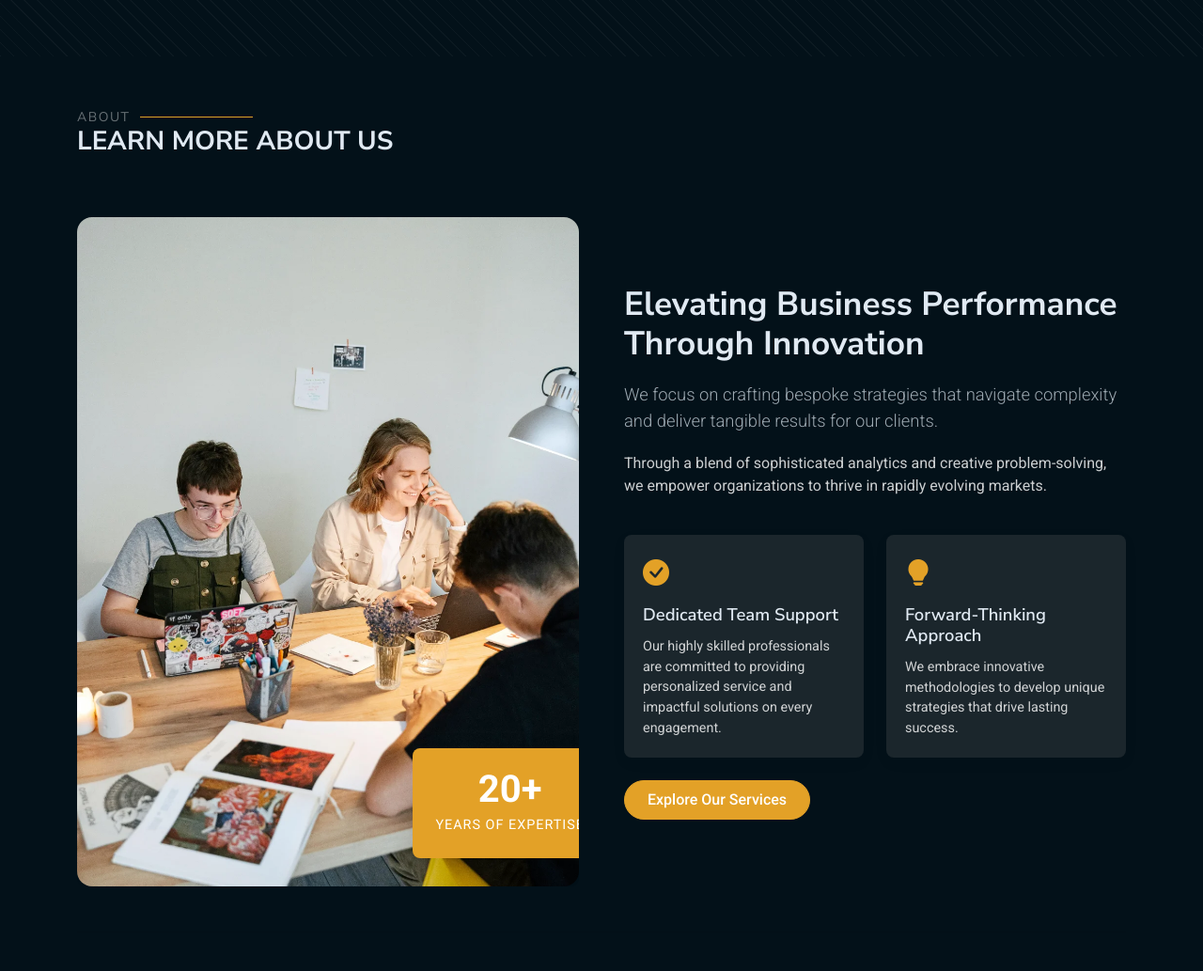
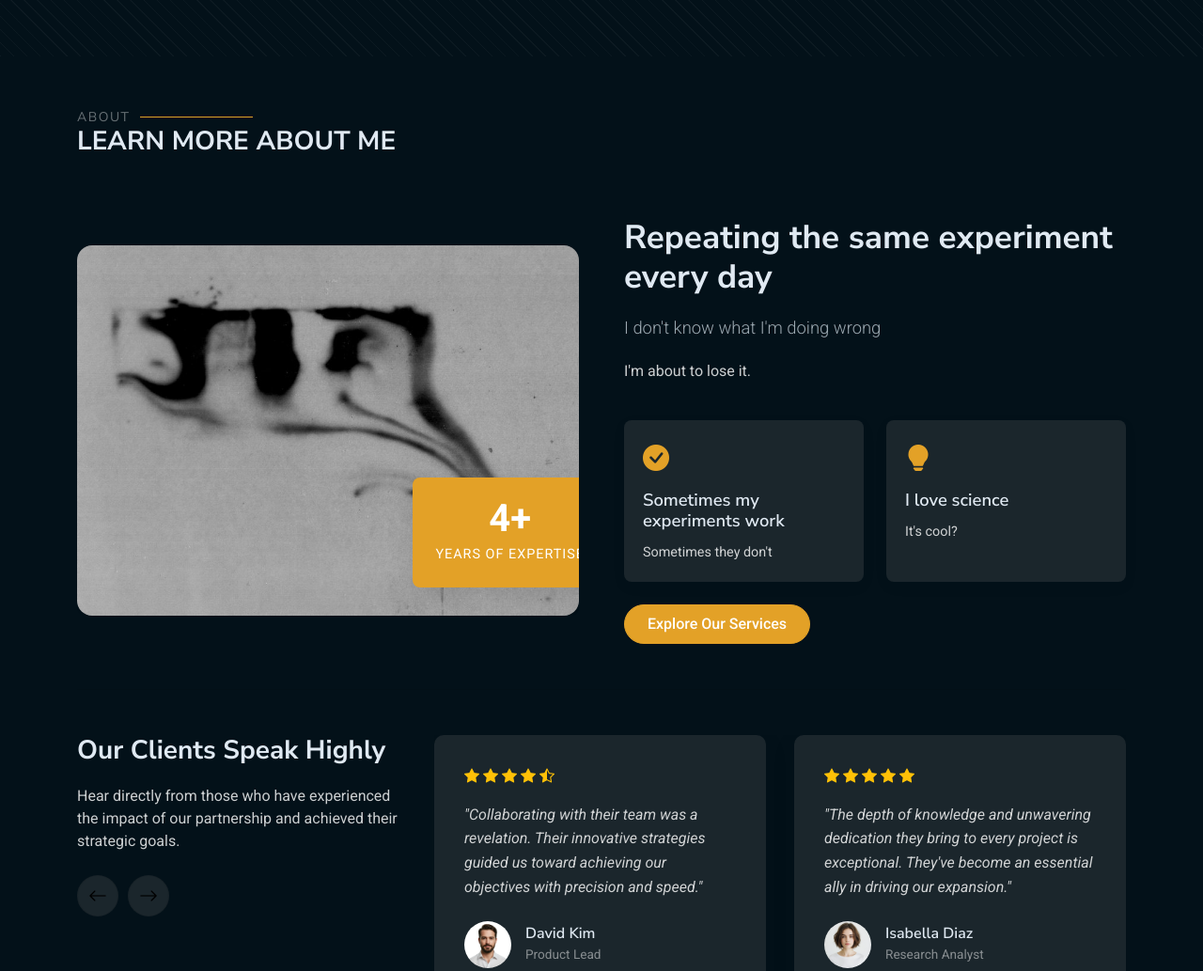
Before and after one commit to aberkdogan/aberkdogan, a plain HTML site: page index.html in a window 1280 px wide. Shown: the part 740-1773 px from the top of the page at 94% size. Drawn offline with Linux system fonts and the light colour scheme.

Commit message:
another one

```diff
--- a/index.html
+++ b/index.html
@@ -115,7 +115,7 @@
           <div class="col-lg-5" data-aos="zoom-out">
             <div class="visual-content">
               <div class="fluid-shape">
-                <img src="assets/img/abstract/rat-spinning.gif" alt="Abstract Fluid Shape" class="fluid-img">
+                <img src="assets/img/about/Ecoliverycool.jpg" alt="Abstract Fluid Shape" class="fluid-img">
               </div>
 
 
@@ -131,7 +131,7 @@
       <!-- Section Title -->
       <div class="container section-title" data-aos="fade-up">
         <h2>About</h2>
-        <div><span>Learn More</span> <span class="description-title">About Us</span></div>
+        <div><span>Learn More</span> <span class="description-title">About Me</span></div>
       </div><!-- End Section Title -->
 
       <div class="container">
@@ -139,9 +139,9 @@
         <div class="row gx-5 align-items-center">
           <div class="col-lg-6" data-aos="fade-right" data-aos-delay="200">
             <div class="about-image position-relative">
-              <img src="assets/img/about/about-portrait-1.webp" class="img-fluid rounded-4 shadow-sm" alt="About Image" loading="lazy">
+              <img src="assets/img/about/westernverybad.jpg" class="img-fluid rounded-4 shadow-sm" alt="About Image" loading="lazy">
               <div class="experience-badge">
-                <span class="years">20+</span>
+                <span class="years">4+</span>
                 <span class="text">Years of Expertise</span>
               </div>
             </div>
@@ -149,23 +149,23 @@
 
           <div class="col-lg-6 mt-4 mt-lg-0" data-aos="fade-left" data-aos-delay="300">
             <div class="about-content">
-              <h2>Elevating Business Performance Through Innovation</h2>
-              <p class="lead">We focus on crafting bespoke strategies that navigate complexity and deliver tangible results for our clients.</p>
-              <p>Through a blend of sophisticated analytics and creative problem-solving, we empower organizations to thrive in rapidly evolving markets.</p>
+              <h2>Repeating the same experiment every day</h2>
+              <p class="lead">I don't know what I'm doing wrong</p>
+              <p>I'm about to lose it.</p>
 
               <div class="row g-4 mt-3">
                 <div class="col-md-6" data-aos="zoom-in" data-aos-delay="400">
                   <div class="feature-item">
                     <i class="bi bi-check-circle-fill"></i>
-                    <h5>Dedicated Team Support</h5>
-                    <p>Our highly skilled professionals are committed to providing personalized service and impactful solutions on every engagement.</p>
+                    <h5>Sometimes my experiments work</h5>
+                    <p>Sometimes they don't</p>
                   </div>
                 </div>
                 <div class="col-md-6" data-aos="zoom-in" data-aos-delay="450">
                   <div class="feature-item">
                     <i class="bi bi-lightbulb-fill"></i>
-                    <h5>Forward-Thinking Approach</h5>
-                    <p>We embrace innovative methodologies to develop unique strategies that drive lasting success.</p>
+                    <h5>I love science</h5>
+                    <p>It's cool?</p>
                   </div>
                 </div>
               </div>
```
Also changed, not shown: assets/img/about/Ecoliverycool.jpg (added), assets/img/about/westernverybad.jpg (added).
